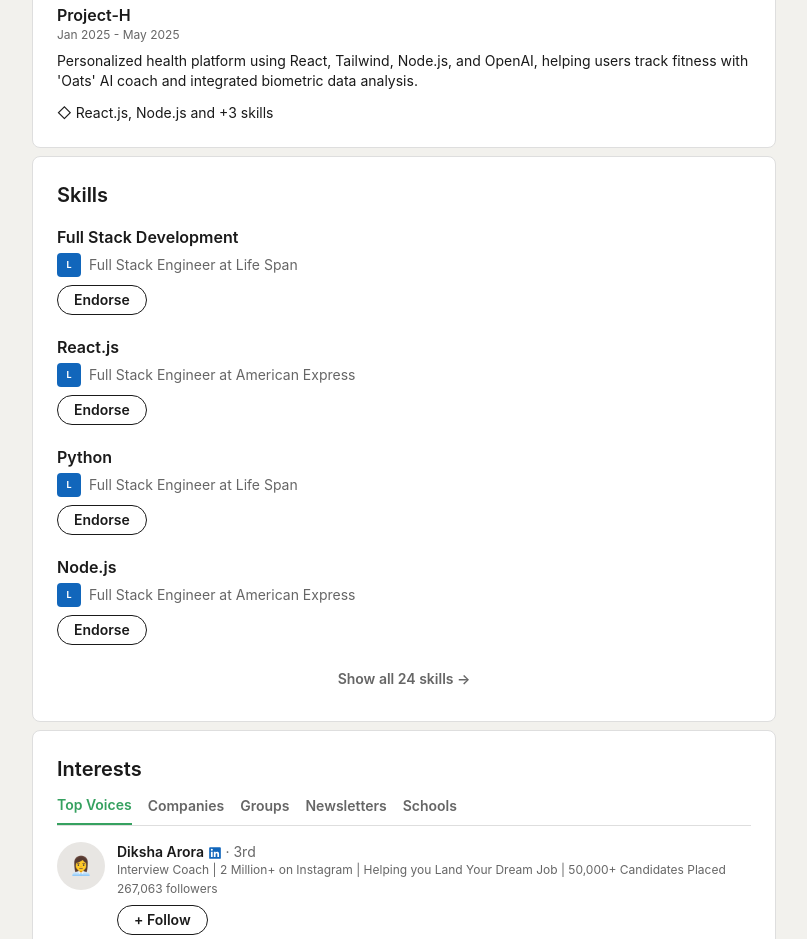
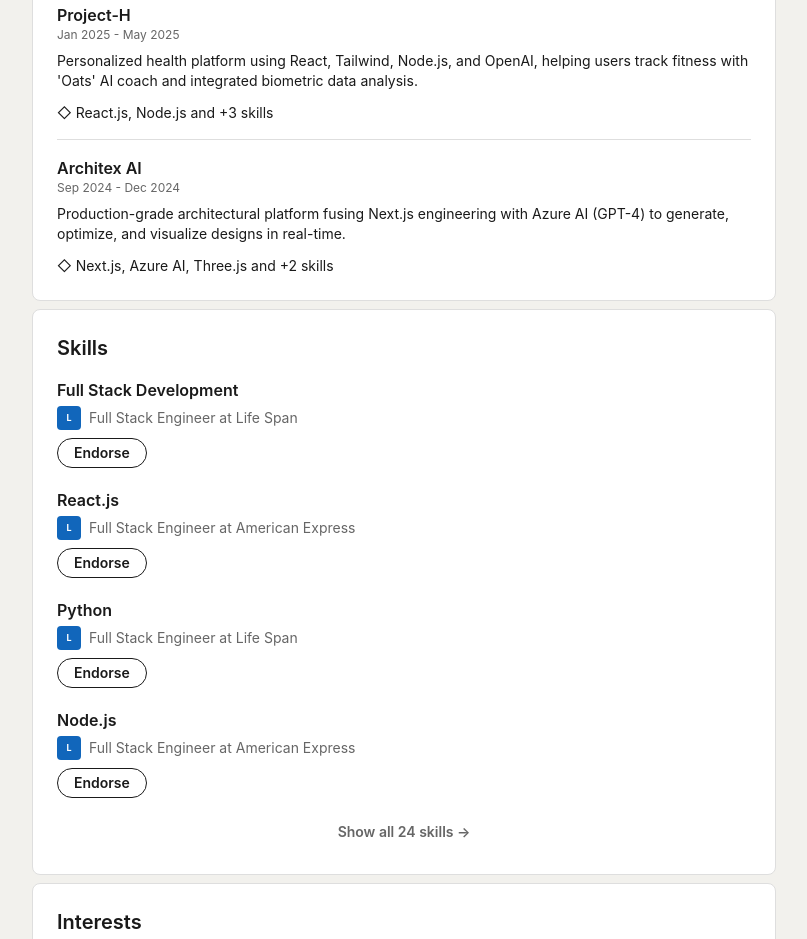
Before and after one commit to Bhargavireddy16/portfolio, a React (Vite) app: page / in a window 1280 px wide. Shown: the part 3020-3959 px from the top of the page, without its empty margins (60-867 px from the left). Built offline with nearby package versions, Linux system fonts and the light colour scheme; the HTML template or start-up script is replaced by a standard one.

Commit message:
feat: add Architex AI project to portfolio showcase

```diff
--- a/src/components/ProjectsSection.tsx
+++ b/src/components/ProjectsSection.tsx
@@ -26,6 +26,20 @@ const ProjectsSection = () => {
           <span>React.js, Node.js and +3 skills</span>
         </div>
       </div>
+
+      <div className="border-t border-border my-4" />
+
+      <div>
+        <h3 className="text-base font-semibold text-foreground">Architex AI</h3>
+        <p className="text-xs text-muted-foreground">Sep 2024 - Dec 2024</p>
+        <p className="text-sm text-foreground mt-2">
+          Production-grade architectural platform fusing Next.js engineering with Azure AI (GPT-4) to generate, optimize, and visualize designs in real-time.
+        </p>
+        <div className="flex items-center gap-1 mt-3 text-sm text-foreground">
+          <span>◇</span>
+          <span>Next.js, Azure AI, Three.js and +2 skills</span>
+        </div>
+      </div>
     </div>
   );
 };
```
